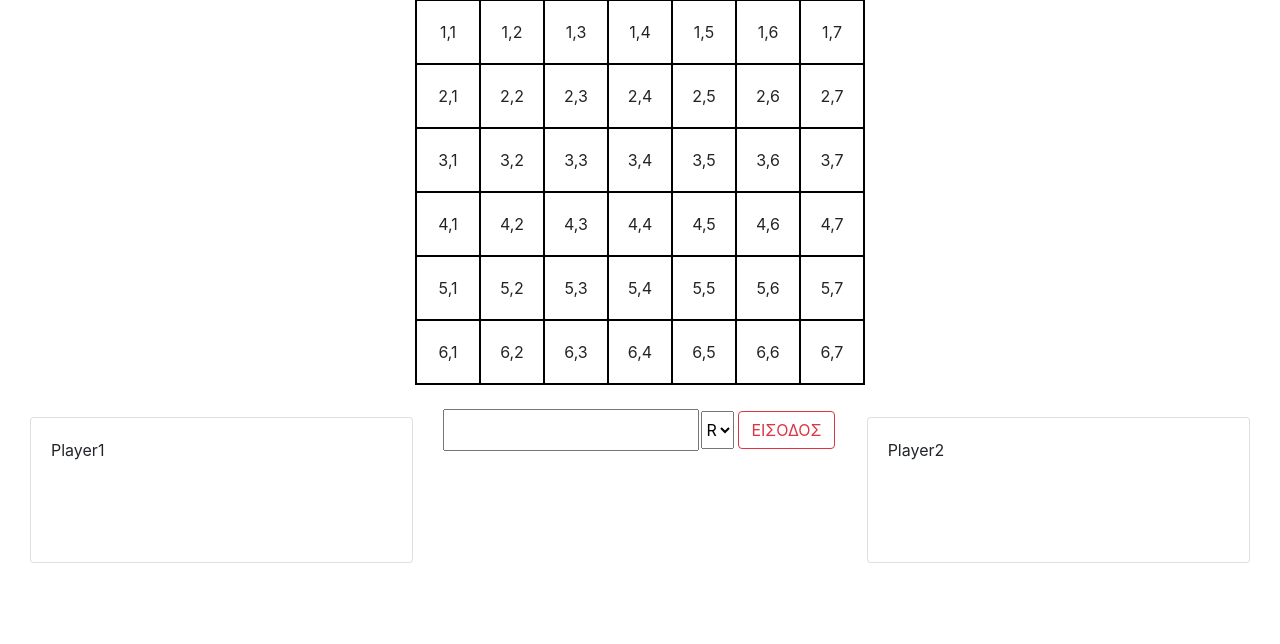
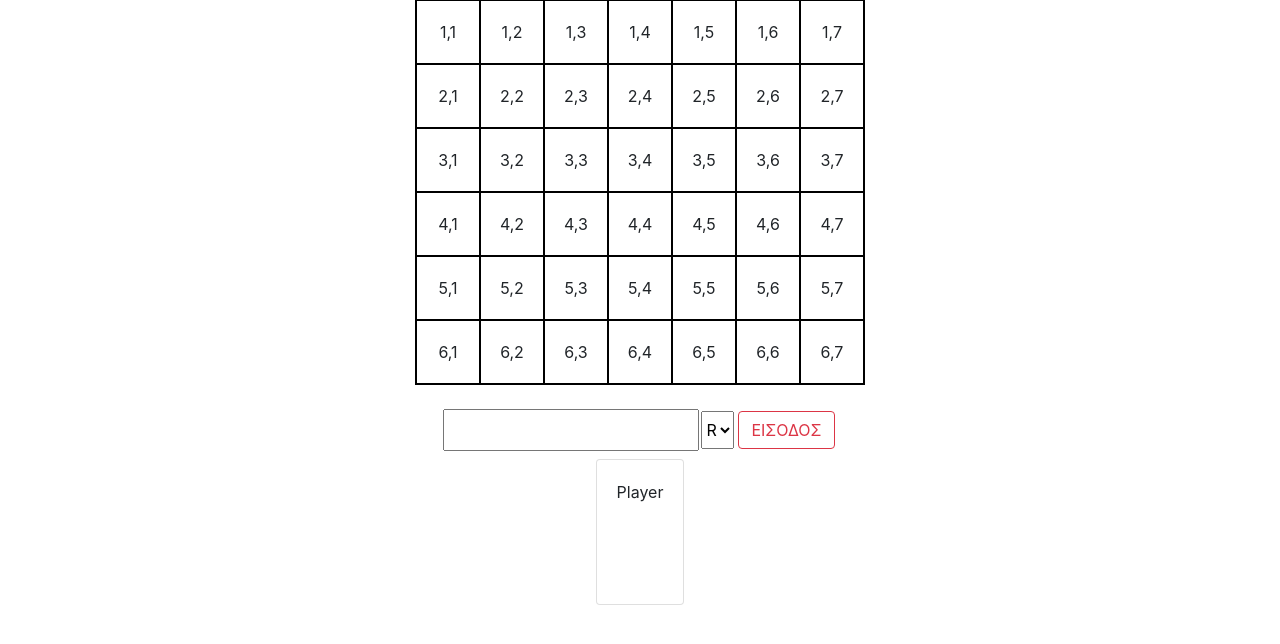
Before and after one commit to iee-ihu-gr-course1941/ADISE20_Skar, a PHP site: page / in a window 1280 px wide. Shown: the part 57-701 px from the top of the page. Run offline with PHP 8.4, Linux system fonts and the light colour scheme.

```diff
--- a/Connect4/index.php
+++ b/Connect4/index.php
@@ -36,18 +36,6 @@
             </div>
             <br>
             <div class="row justify-content-center">
-
-            </div>
-            <div class="row justify-content-center">
-                <div class="col-sm">
-                    <div id='game_info1' class="card mt-2">
-                        <div class="card-body">
-                            <p>Player1</p><br>
-                            <p id="p1"></p><br>
-                        </div>
-                    </div>
-                </div>
-                <div class="col-sm">
                 <div id='game_initializer'>
                     <div class="d-flex justify-content-center">
                         <input id='nickname_input'>
@@ -56,7 +44,6 @@
                             <option value='Y'>Y</option>
                         </select>
                         <button id='login_btn' class='btn btn-outline-danger'>ΕΙΣΟΔΟΣ</button><br>
-                        </div>
                     </div>
                     <div id="gamepad">
                         <div class="d-flex justify-content-center">
@@ -75,17 +62,15 @@
                         </div>
                     </div>
                 </div>
-                <div class="col-sm">
-                    <div id='game_info2' class="card mt-2">
+            </div>
+            <div class="row justify-content-center">
+                <div id='game_info1' class="card mt-2">
                     <div class="card-body">
-                            <p>Player2</p><br>
-                            <p id="p2"></p><br>
+                        <p>Player</p><br>
+                        <p id="p1"></p><br>
                     </div>
                 </div>
             </div>
-            </div>
-
-
         </div>
     </div>
 </body>
--- a/Connect4/js/connect4.js
+++ b/Connect4/js/connect4.js
@@ -1,5 +1,4 @@
 var me = { token: null, pawn_color: null };
-var me1 = { token: null, pawn_color: null };
 var game_status = {};
 var board = {};
 var last_update = new Date().getTime();
@@ -51,37 +50,15 @@ function login_to_game() {
 }
 
 function login_success(data) {
-    check_num_players();
-}
-
-function check_num_players() {
-    $.ajax({
-        url: "connect4.php/players/check/",
-        method: 'GET',
-        headers: { "X-Token": me.token },
-        dataType: "json",
-        success: go_login,
-
-    });
-
-}
-
-function go_login(data) {
-    me = data[0];
-    me1 = data[1];
-    if (data[1] != null) {
-        $('#game_initializer').hide(2000);
-        $('#gamepad').show(2000);
-
-    }
+    me = data[0]
+    $('#game_initializer').hide(2000);
     update_player_info();
 
 }
 
+
 function update_player_info() {
     $('#p1').html("Nickname: " + me.nickname + "<br> Χρώμα: " + me.pawn_color);
-    $('#p2').html("Nickname: " + me1.nickname + "<br> Χρώμα: " + me1.pawn_color);
-
 }
 
 
```
Lines whose indentation alone changed are shown as unchanged.
